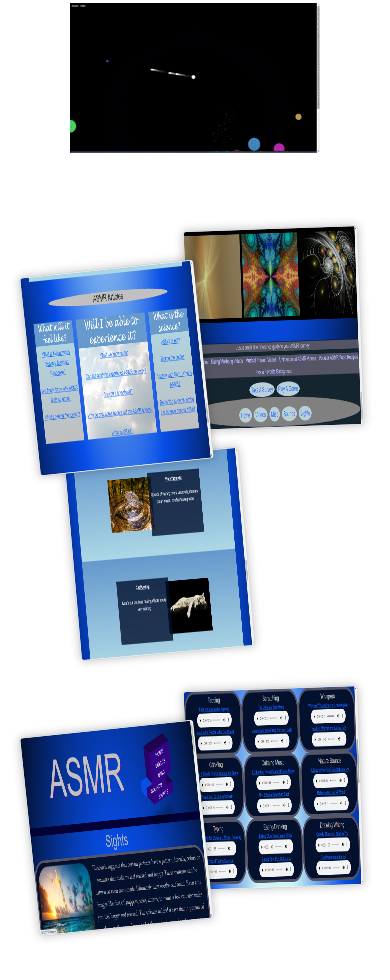
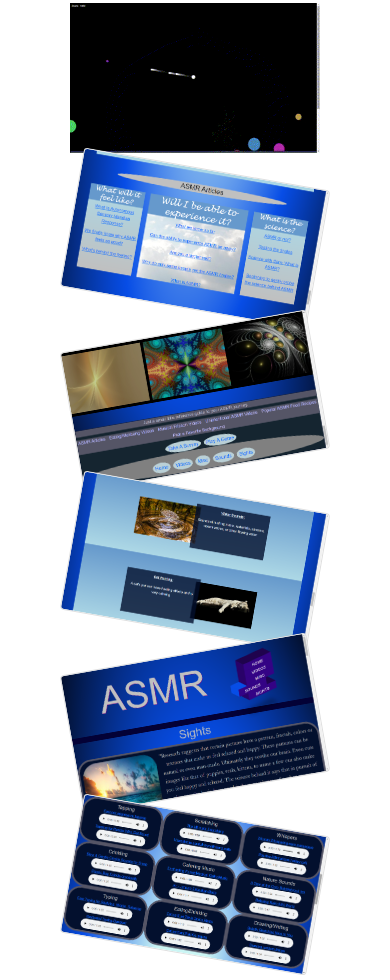
Before and after one commit to lyzx07/Portfolio-site, a plain HTML site: page index.html in a window 390 px wide. Shown: the part 2537-3517 px from the top of the page. Drawn offline with nearby package versions, Linux system fonts and the light colour scheme; a web font is replaced by a local one.

Commit message:
image fixes for smaller screens

```diff
--- a/index.html
+++ b/index.html
@@ -63,15 +63,25 @@
         <div>
           <div class="collection top">
             <div class="cards">
-              <img src="articles.png" class="card" />
-              <img src="footer.png" class="card" />
-              <img src="triggers.png" class="card" />
+              <div class="card-cont">
+                <img src="articles.png" class="card angle" />
+              </div>
+              <div class="card-cont">
+                <img src="footer.png" class="card" />
+              </div>
+              <div class="card-cont">
+                <img src="triggers.png" class="card angle" />
+              </div>
             </div>
           </div>
           <div class="collection bottom">
-            <div class="cards">
-              <img src="nav-bar.png" class="card" />
-              <img src="sounds.png" class="card" />
+            <div class="cards2">
+              <div class="card-cont2">
+                <img src="nav-bar.png" class="card" />
+              </div>
+              <div class="card-cont2">
+                <img src="sounds.png" class="card angle" />
+              </div>
             </div>
           </div>
         </div>
@@ -133,8 +143,12 @@
         <img class="images" src="ptx-lists.gif" alt="ptx song lists gif" />
         <div class="collection bottom">
           <div class="cards">
-            <img src="react-i-rate-login.png" class="card" />
-            <img src="react-i-rate-index.png" class="card" />
+            <div class="card-cont2">
+              <img src="react-i-rate-login.png" class="card" />
+            </div>
+            <div class="card-cont2">
+              <img src="react-i-rate-index.png" class="card angle" />
+            </div>
           </div>
         </div>
       </div>
@@ -154,7 +168,7 @@
             >Loading…</iframe
           >
         </div>
-        <br/><br/>
+        <br /><br />
         <div class="links-cont">
           <a class="links" href="https://github.com/lyzx07"
             ><ion-icon name="logo-github"></ion-icon
--- a/styles.css
+++ b/styles.css
@@ -80,7 +80,7 @@ p {
   margin-bottom: 2rem;
 }
 
-.collection {
+/* .collection {
   position: relative;
   width: 580px;
   height: 200px;
@@ -140,6 +140,81 @@ p {
       z-index: 1;
     }
   }
+} */
+
+.collection {
+  display: flex;
+  flex-wrap: wrap;
+  justify-content: space-between;
+}
+
+.cards {
+  display: flex;
+  flex-wrap: wrap;
+  justify-content: space-between;
+}
+
+.cards2 {
+  display: flex;
+  flex-wrap: wrap;
+  justify-content: center;
+}
+
+.bottom {
+  justify-content: center;
+}
+
+.card-cont {
+  width: calc(33.33% - 10px);
+  margin-bottom: 20px;
+  position: relative;
+}
+
+.card-cont2 {
+  width: calc(50% - 10px);
+  margin-bottom: 20px;
+  position: relative;
+}
+
+.card {
+  width: 300px;
+  height: auto;
+  transition: transform 0.3s ease-in-out;
+  transform: rotate(-10deg);
+}
+
+.angle {
+  width: 300px;
+  height: auto;
+  transform: rotate(10deg);
+}
+
+.card:hover {
+  transform: scale(1.9) rotate(10deg);
+  z-index: 50;
+}
+
+.angle:hover {
+  transform: scale(1.9) rotate(-10deg);
+  z-index: 50;
+}
+
+.card::before,
+.angle::before {
+  content: "";
+  position: absolute;
+  top: 0;
+  left: 0;
+  width: 100%;
+  height: 100%;
+  background-color: rgba(0, 0, 0, 0.5);
+  opacity: 0;
+  transition: opacity 0.3s ease-in-out;
+}
+
+.card:hover::before,
+.angle:hover::before {
+  opacity: 1;
 }
 
 .footer-section {
@@ -197,20 +272,16 @@ button:hover {
     font-size: 1.7rem;
   }
 
-  .collection {
-    width: 350px;
-  }
-
-  .top {
-    height: 400px;
-  }
-
-  .bottom {
-    height: 300px;
+  .card-cont, .card-cont2 {
+    width: 100%;
   }
 
   .card {
-    width: 115px;
+    margin: auto auto;
+  }
+
+  .card:hover, .angle:hover {
+    transform: scale(1.5);
   }
 
   .footer-section .iframe-cont {
@@ -219,19 +290,17 @@ button:hover {
   }
 }
 
-@media only screen and (max-width: 300px) {
-  .collection {
-    width: 275px;
+@media only screen and (max-width: 400px) {
+  .card, .angle {
+    width: 250px;
   }
 
-  .top {
-    height: 550px;
+  .card:hover, .angle:hover {
+    transform: scale(1.2);
   }
+}
 
-  .bottom {
-    height: 350px;
-  }
-
+@media only screen and (max-width: 300px) {
   iframe {
     width: 250px;
   }
```
